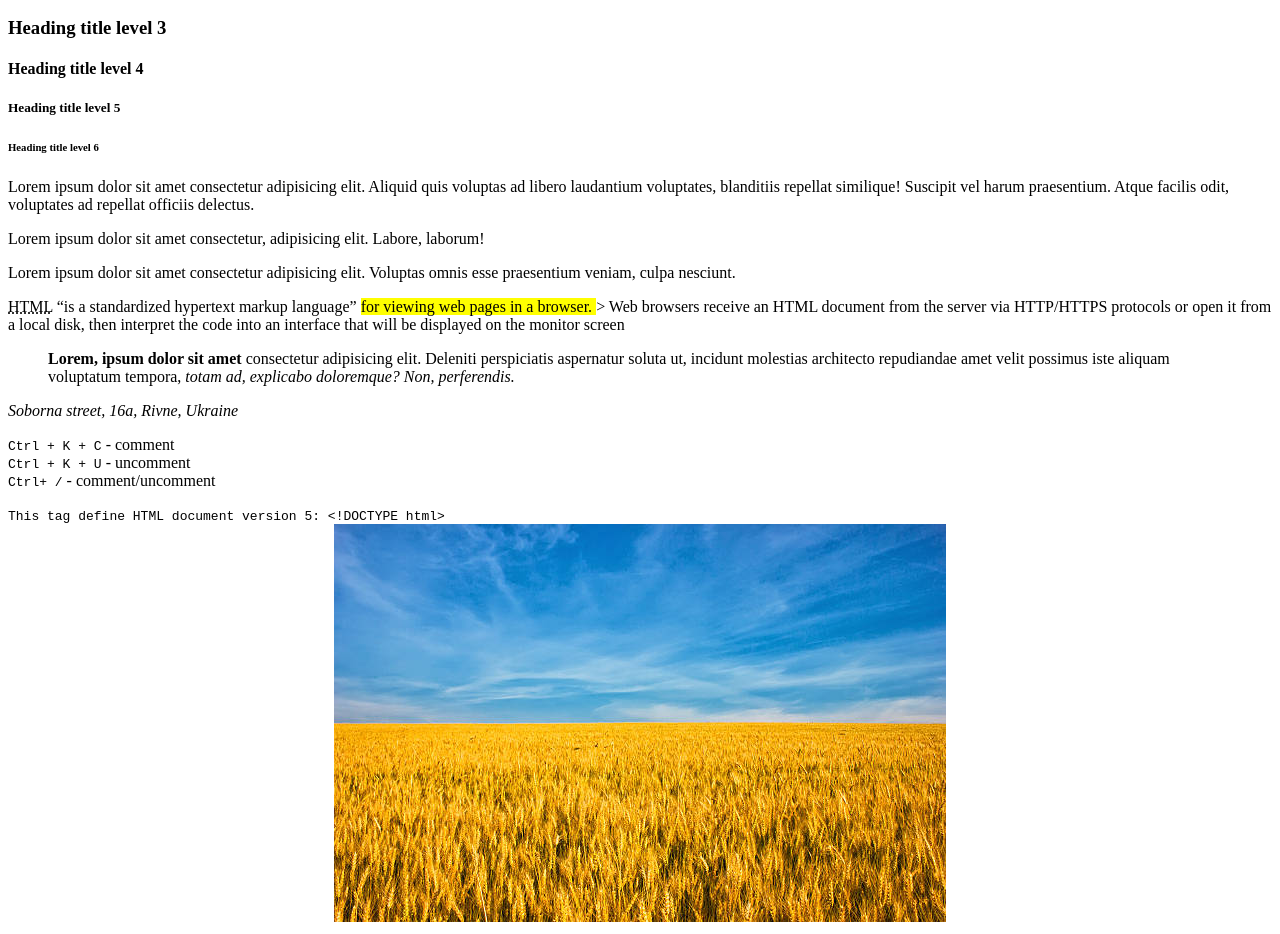
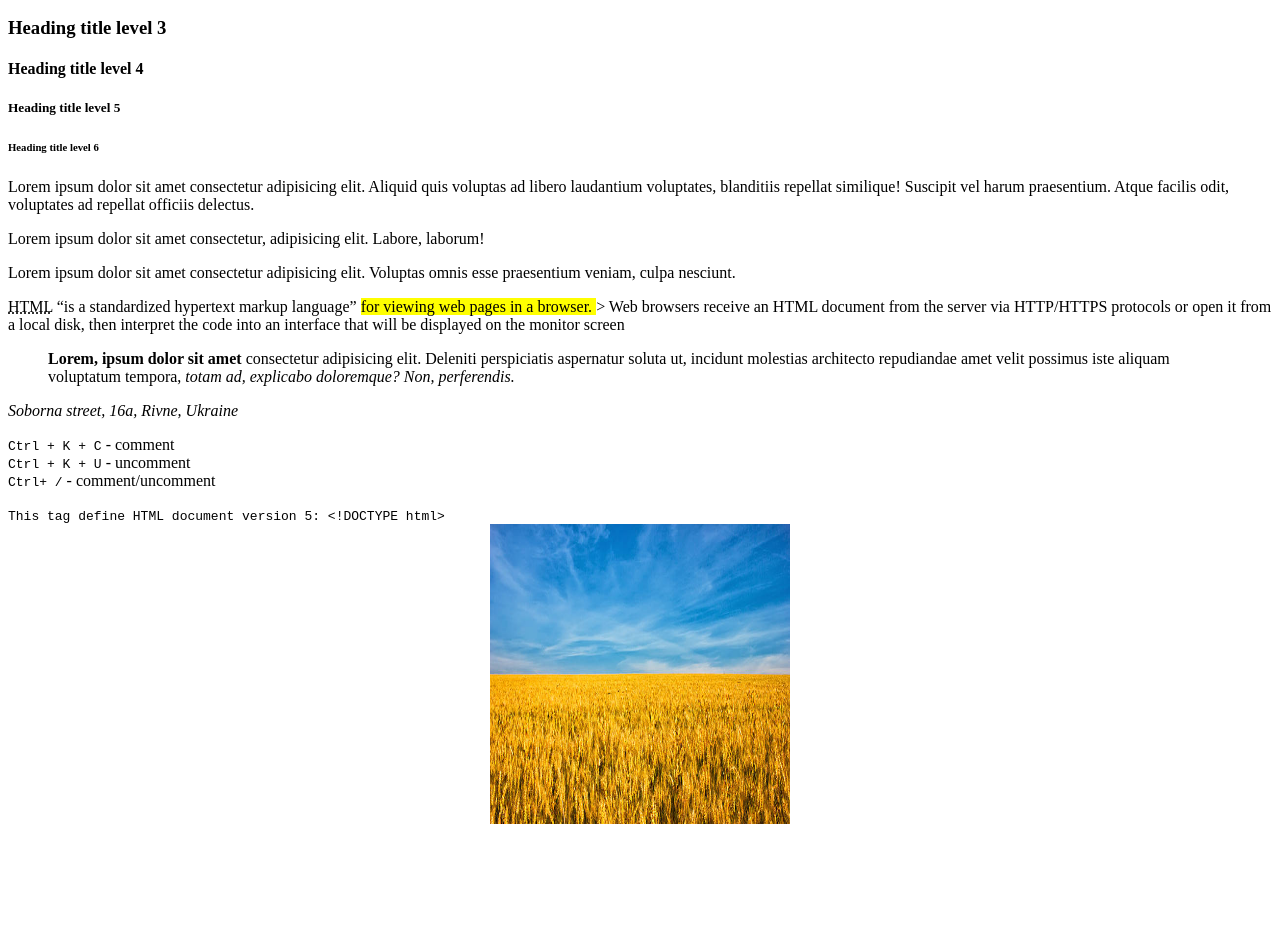
Before and after one commit to IliushynOlena/HTML_SPD_311, a plain HTML site: page first_page.html in a window 1280 px wide. Shown: the part 110-1044 px from the top of the page. After the commit the page ends 946 px from the top, so only its background shows below. Drawn offline with Linux system fonts and the light colour scheme.

Commit message:
add height and width

```diff
--- a/first_page.html
+++ b/first_page.html
@@ -57,7 +57,7 @@
             </code><br>
 
             <center>
-                <img src="./img.jpg" alt="Ukraine lansdscape">
+                <img width="300" height="300" src="./img.jpg" alt="Ukraine lansdscape">
             </center>
     </body>
 
```
